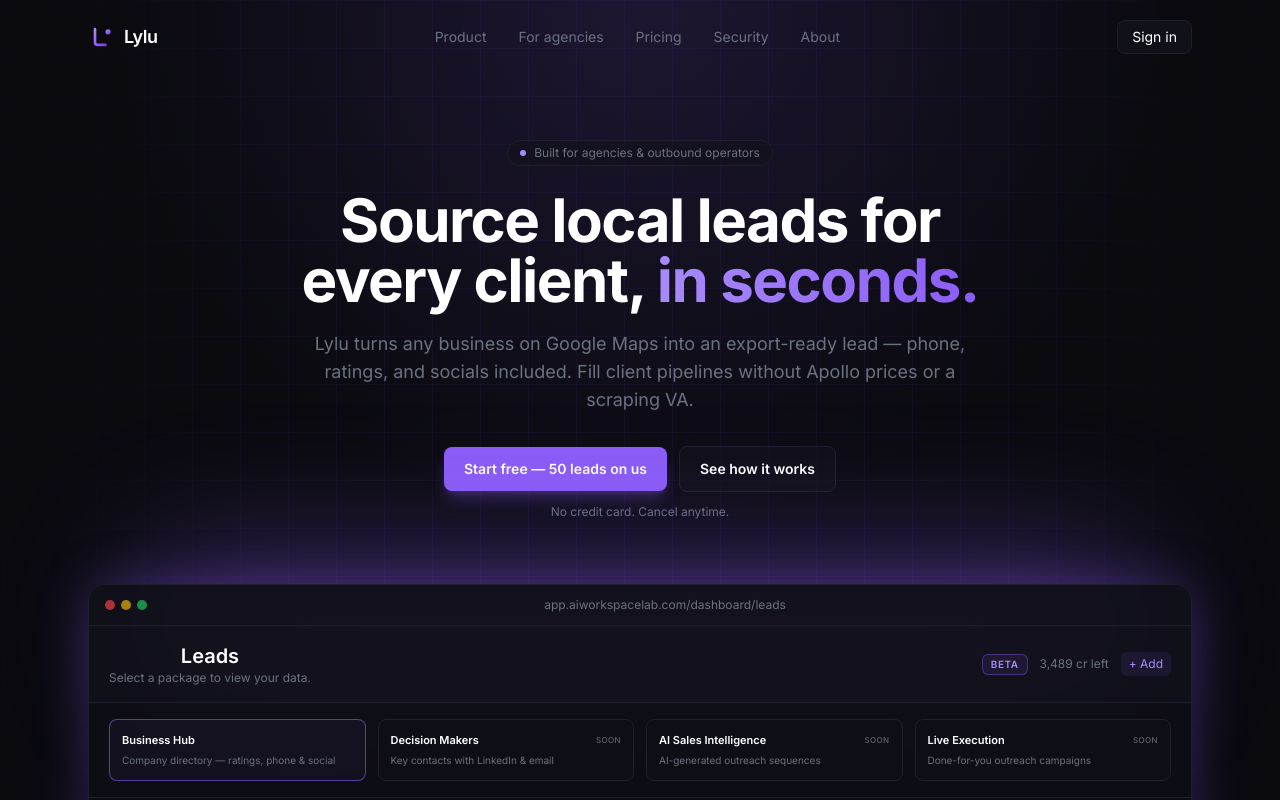
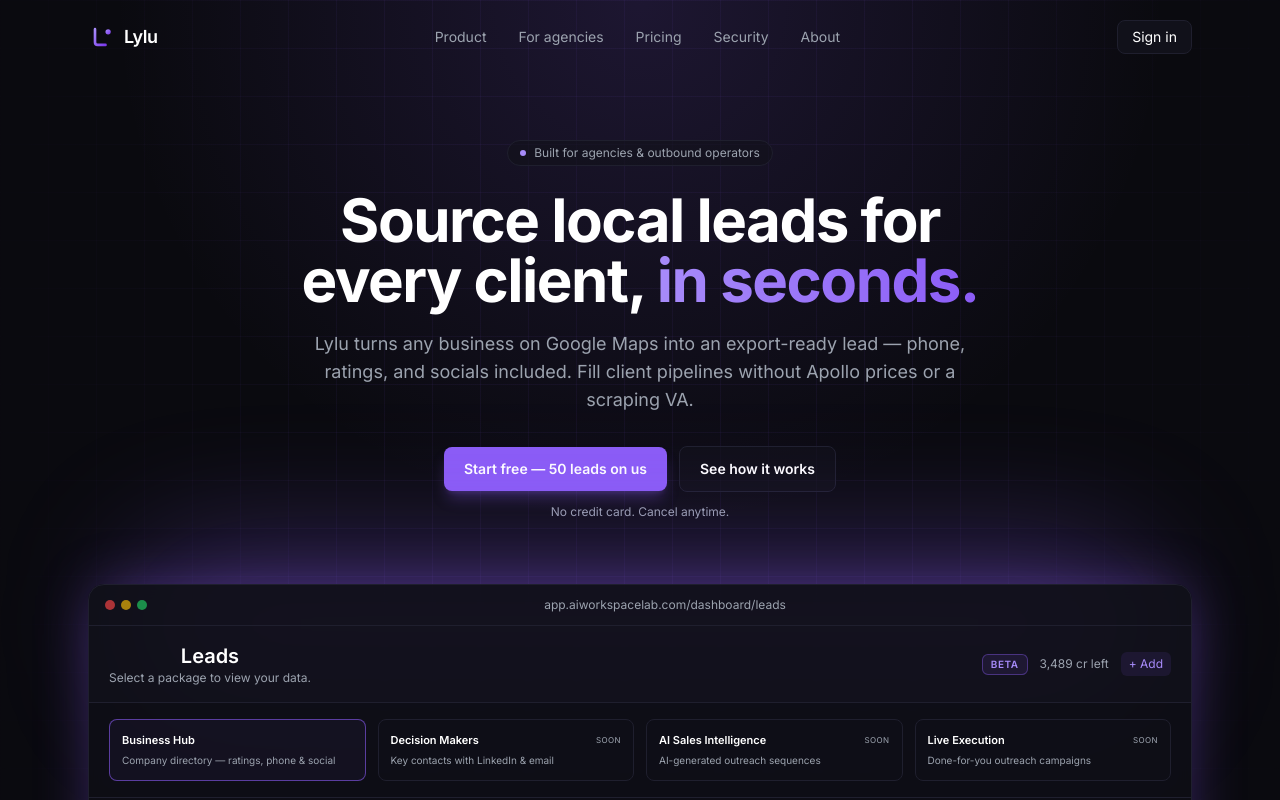
Before and after one commit to digistudiousa-hue/Lylu, a Next.js app: page / in a window 1280 px wide. Shown: the top 800 px of the page. Built offline with nearby package versions, Linux system fonts and the light colour scheme.

Commit message:
Fix WCAG AA contrast: lighten muted body text #6B7280 -> #9CA3AF (4.09:1 -> 7.2:1)

```diff
--- a/tailwind.config.ts
+++ b/tailwind.config.ts
@@ -10,7 +10,7 @@
         border: "#1F1F2E",
         accent: "#8B5CF6",
         accent2: "#A78BFA",
-        muted: "#6B7280",
+        muted: "#9CA3AF",
       },
       fontFamily: {
         sans: ["Inter", "ui-sans-serif", "system-ui", "sans-serif"],
```
